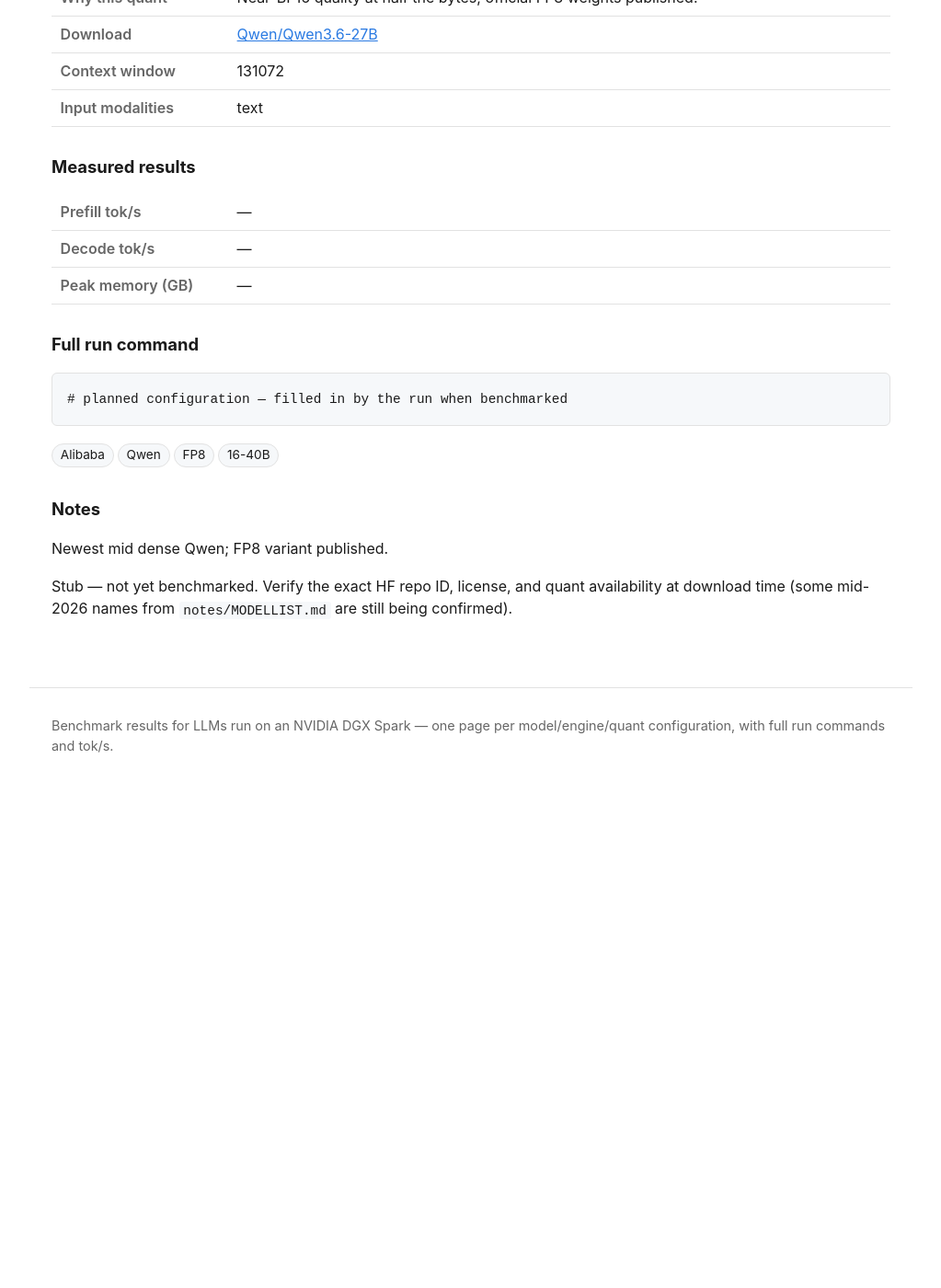
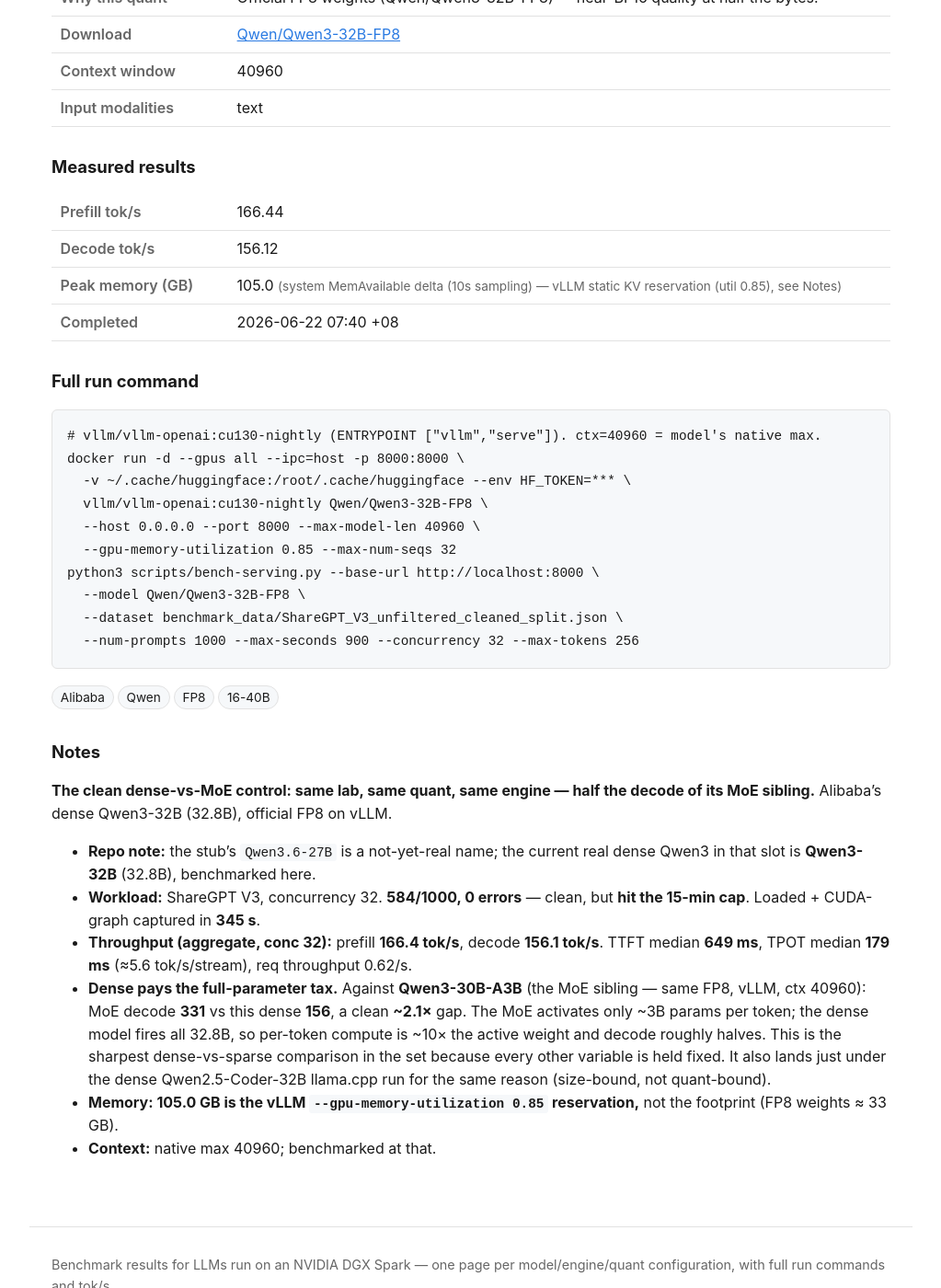
Before and after one commit to yjsoon/autobench, a Jekyll site: the page built from _configs/qwen3-6-27b-vllm-fp8.md, in a window 1280 px wide and 1400 px high, scrolled down 523 px. Shown: the whole window at 92% size, without its empty margins (128-1151 px from the left). Built offline with Jekyll 4.4.1, drawn with Linux system fonts in a browser that asks for light colours; before the commit the page ends 1408 px from its top, so only the background shows below that; some of the changed text lies outside the part shown.

Commit message:
Bench: Qwen3-32B dense vLLM FP8 (166/156, 0 errors, time-cap)
Clean dense-vs-MoE control: same lab/quant/engine/ctx, dense 32B decodes 156
vs Qwen3-30B-A3B MoE's 331 (~2.1x). Dense fires all 32.8B params/token vs ~3B
for the MoE. Recovered repo -> Qwen3-32B (stub's Qwen3.6-27B fictional).

Co-Authored-By: Claude Opus 4.8 (1M context) <noreply@anthropic.com>
Claude-Session: https://claude.ai/code/session_01JczsieM71svofn8CxRyY2s

```diff
--- a/_configs/qwen3-6-27b-vllm-fp8.md
+++ b/_configs/qwen3-6-27b-vllm-fp8.md
@@ -1,31 +1,54 @@
 ---
-title: Qwen3.6-27B · vLLM · FP8
-model: Qwen/Qwen3.6-27B
+title: Qwen3-32B (dense) · vLLM · FP8
+model: Qwen/Qwen3-32B
 company: Alibaba
 family: Qwen
-params: 27.8B (dense)
+params: 32.8B (dense)
 engine: vLLM
 quant: FP8
-quant_rationale: Near-BF16 quality at half the bytes; official FP8 weights published.
-source_repo: Qwen/Qwen3.6-27B
-download_url: https://huggingface.co/Qwen/Qwen3.6-27B
-context: 131072
+quant_rationale: Official FP8 weights (Qwen/Qwen3-32B-FP8) — near-BF16 quality at half the bytes.
+source_repo: Qwen/Qwen3-32B-FP8
+download_url: https://huggingface.co/Qwen/Qwen3-32B-FP8
+context: 40960
 modalities: [text]
 mm_served: true
 tags: [Alibaba, Qwen, FP8, 16-40B]
 
-status: pending
-prefill_toks:
-decode_toks:
-mem_gb:
-mem_source:
-measured_on:
-completed_at:
+status: done
+prefill_toks: 166.44
+decode_toks: 156.12
+mem_gb: 105.00
+mem_source: system MemAvailable delta (10s sampling) — vLLM static KV reservation (util 0.85), see Notes
+measured_on: 2026-06-22
+completed_at: 2026-06-22 07:40 +08
 run_command: |
-  # planned configuration — filled in by the run when benchmarked
+  # vllm/vllm-openai:cu130-nightly (ENTRYPOINT ["vllm","serve"]). ctx=40960 = model's native max.
+  docker run -d --gpus all --ipc=host -p 8000:8000 \
+    -v ~/.cache/huggingface:/root/.cache/huggingface --env HF_TOKEN=*** \
+    vllm/vllm-openai:cu130-nightly Qwen/Qwen3-32B-FP8 \
+    --host 0.0.0.0 --port 8000 --max-model-len 40960 \
+    --gpu-memory-utilization 0.85 --max-num-seqs 32
+  python3 scripts/bench-serving.py --base-url http://localhost:8000 \
+    --model Qwen/Qwen3-32B-FP8 \
+    --dataset benchmark_data/ShareGPT_V3_unfiltered_cleaned_split.json \
+    --num-prompts 1000 --max-seconds 900 --concurrency 32 --max-tokens 256
 ---
 
-Newest mid dense Qwen; FP8 variant published.
+**The clean dense-vs-MoE control: same lab, same quant, same engine — half the decode of its MoE
+sibling.** Alibaba's dense Qwen3-32B (32.8B), official FP8 on vLLM.
 
-Stub — not yet benchmarked. Verify the exact HF repo ID, license, and quant availability at
-download time (some mid-2026 names from `notes/MODELLIST.md` are still being confirmed).
+- **Repo note:** the stub's `Qwen3.6-27B` is a not-yet-real name; the current real dense Qwen3 in that
+  slot is **Qwen3-32B** (32.8B), benchmarked here.
+- **Workload:** ShareGPT V3, concurrency 32. **584/1000, 0 errors** — clean, but **hit the 15-min cap**.
+  Loaded + CUDA-graph captured in **345 s**.
+- **Throughput (aggregate, conc 32):** prefill **166.4 tok/s**, decode **156.1 tok/s**. TTFT median
+  **649 ms**, TPOT median **179 ms** (≈5.6 tok/s/stream), req throughput 0.62/s.
+- **Dense pays the full-parameter tax.** Against **Qwen3-30B-A3B** (the MoE sibling — same FP8, vLLM,
+  ctx 40960): MoE decode **331** vs this dense **156**, a clean **~2.1×** gap. The MoE activates only
+  ~3B params per token; the dense model fires all 32.8B, so per-token compute is ~10× the active
+  weight and decode roughly halves. This is the sharpest dense-vs-sparse comparison in the set because
+  every other variable is held fixed. It also lands just under the dense Qwen2.5-Coder-32B llama.cpp
+  run for the same reason (size-bound, not quant-bound).
+- **Memory: 105.0 GB is the vLLM `--gpu-memory-utilization 0.85` reservation,** not the footprint
+  (FP8 weights ≈ 33 GB).
+- **Context:** native max 40960; benchmarked at that.
```
